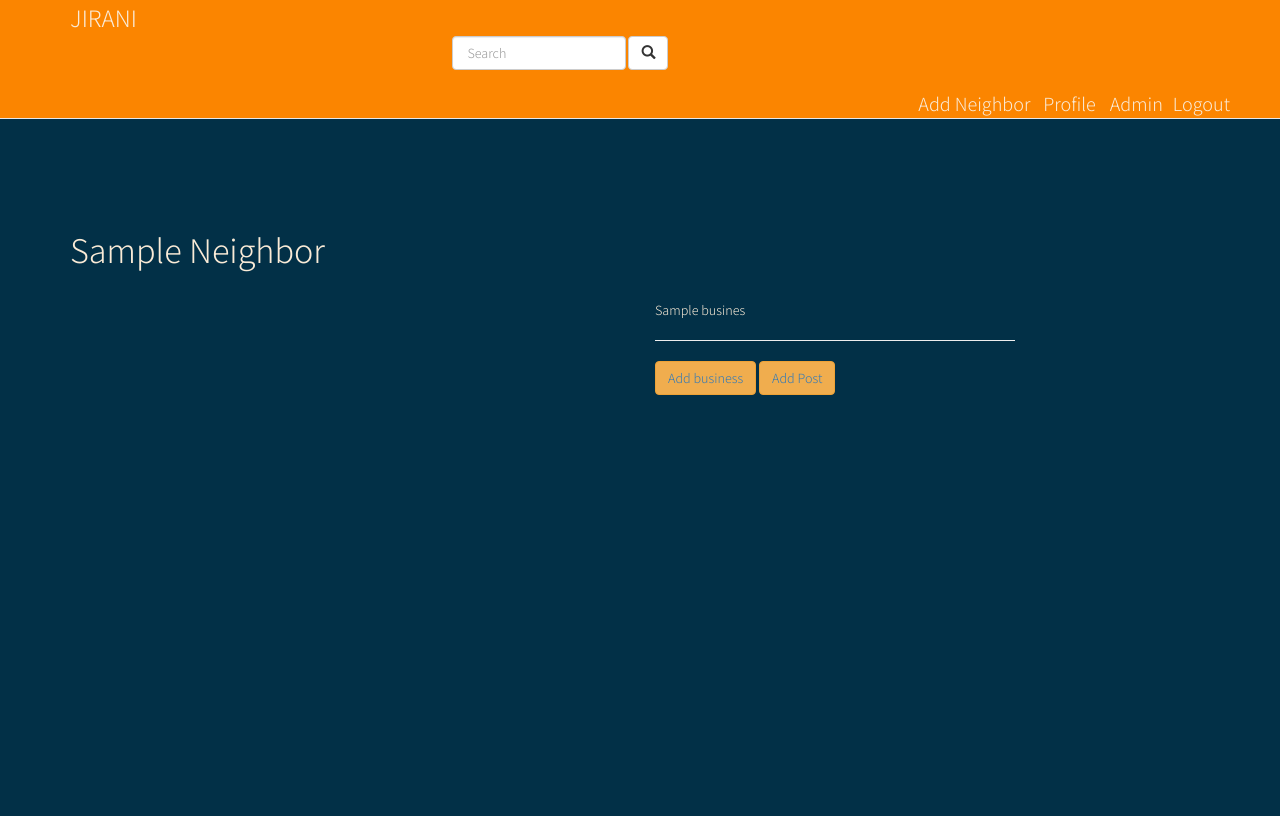
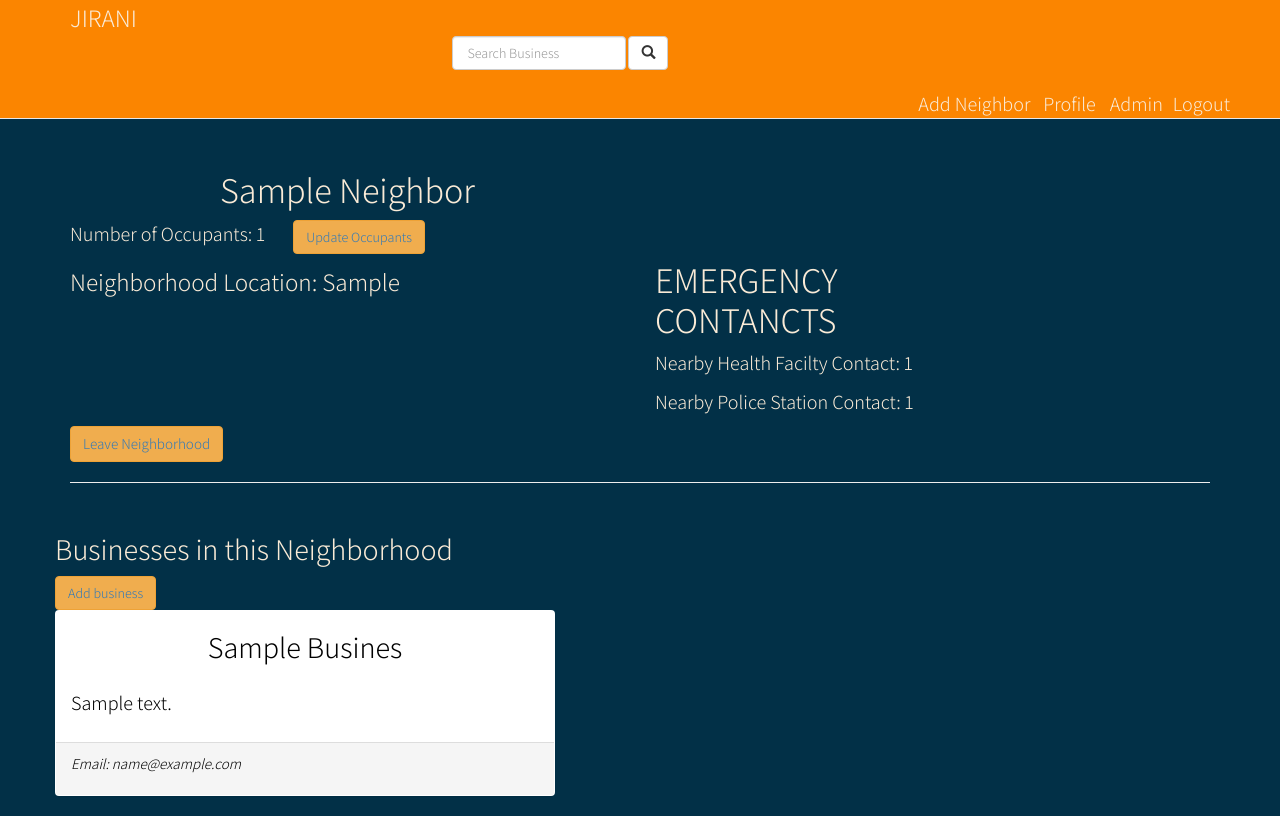
Before and after one commit to josphat-otieno/Neighbour-Spy, a Django app: page /neighbor/1/ in a window 1280 px wide. Before the commit the page ends 395 px from the top, so only its background shows below. Run offline with Django 3.2, Linux system fonts and the light colour scheme; a user stored in the database is signed in; tables that the repository leaves empty hold one stand-in row (values such as "Sample post"); some libraries are stand-ins or nearby versions.

Commit message:
style all the pages

```diff
--- a/spypyapp/templates/navbar.html
+++ b/spypyapp/templates/navbar.html
@@ -11,7 +11,7 @@
     <div class="col-sm- col-md-8 navbar-center" style="text-align:center; margin-left: 110px;">
       <form class="form-inline" action="{%url 'search' %}">
         <div class="md-form my-0">
-          <input class="form-control mr-sm-5" type="text" placeholder=" Search" name="businesses" aria-label="Search" style="margin-bottom: 20px;">
+          <input class="form-control mr-sm-5" type="text" placeholder=" Search Business" name="businesses" aria-label="Search" style="margin-bottom: 20px;">
           <button class="btn btn-default" type="submit" style="margin-bottom: 20px;"><i class="glyphicon glyphicon-search" ></i></button>
         </div>
       </form>
--- a/spypyapp/templates/spy/detail.html
+++ b/spypyapp/templates/spy/detail.html
@@ -5,26 +5,44 @@
 <link href="https://fonts.googleapis.com/css2?family=Open+Sans:wght@300&display=swap" rel="stylesheet">
 
 {% block content %}
-<div class="container-fluid" style="padding-top: 60px; background-color: #023047;font-family: Assistant;">
-    <div class="container" style="padding-top: 60px;">
+<div class="container-fluid" style="padding-top: 30px; background-color: #023047;font-family: Assistant;">
+    <div class="container" style="padding-top: 30px;">
         <div class="row">
             <div class="col-md-6">
-                <h1 style="text-transform: capitalize; color: antiquewhite;">{{neighbor.name}}</h1>
+                <h1 class="text-center" style="text-transform: capitalize; color: antiquewhite;">{{neighbor.name}}  </h1>
+                <p style="display: flex; justify-content: space-between;"> <span style="font-size: 20px;">Number of Occupants: {{neighbor.occupants_count}} </span>
+                <button class="btn btn-md btn-warning" style="margin-right: 200px;"><a href="{% url 'update_count' neighbor.id %}">Update Occupants</a></button>
+                    </p>
+                    <p style="font-size: 25px;"> Neighborhood Location: <span class="text-capitalize">{{neighbor.location}}</span></p>
+
             </div>
             <div class="col-md-4" style="padding-top: 90px; color: antiquewhite;" >
-                {% for business in businesses %}
-                {{business.business_name}}
-                {% endfor %}
-                <hr>
-                <button class="btn btn-md btn-warning"><a href="{% url 'create_business' neighbor.id %}">Add business</a></button>
-
-                <button class="btn btn-md btn-warning"><a href="{% url 'create_post' %}">Add Post</a></button>
-                {% for post in posts %}
-                <h1>{{post.post_title}}</h1>
-                {% endfor %}
+               <h1>EMERGENCY CONTANCTS</h1>
+               <p style="font-size: 20px;">Nearby Health Facilty Contact: {{neighbor.health_contact}}</p>
+               <p style="font-size: 20px;">Nearby Police Station Contact: {{neighbor.police_contact}}</p>
+            </div>
+        </div>
+        <button class="btn btn-md btn-warning"><a href="{% url 'delete_neighborhood' neighbor.id %}" style="font-size: 15px;">Leave Neighborhood</a></button>
+        <hr>
+        <div class="row white" style="padding-top: 10px; color: antiquewhite; align-items: center; padding: auto;" >
+            <h2>Businesses in this Neighborhood</h2>
+            <button class="btn btn-md btn-warning"><a href="{% url 'create_business' neighbor.id %}">Add business</a></button>
+            {% for business in businesses %}
+            <div class="panel" style="color: black; width: 500px;">
+                <div class="panel-header">
+                    <h2 class="text-center text-capitalize"> {{business.business_name}}</h2>
+                </div>
+                <div class="panel-body">
+                    <p style="font-size: 20px;">{{business.business_description}}</p>
+                </div>
+                <div class="panel-footer">
+                    <p style="font-style: italic; font-size: 15px;">Email: {{business.business_email}}</p>
+                </div>
 
             </div>
-        </div>
+
+            {% endfor %}
+
     </div>
     </div>
 
```
Also changed, not shown: spypyapp/templates/spy/index.html (+18 -13 lines).
